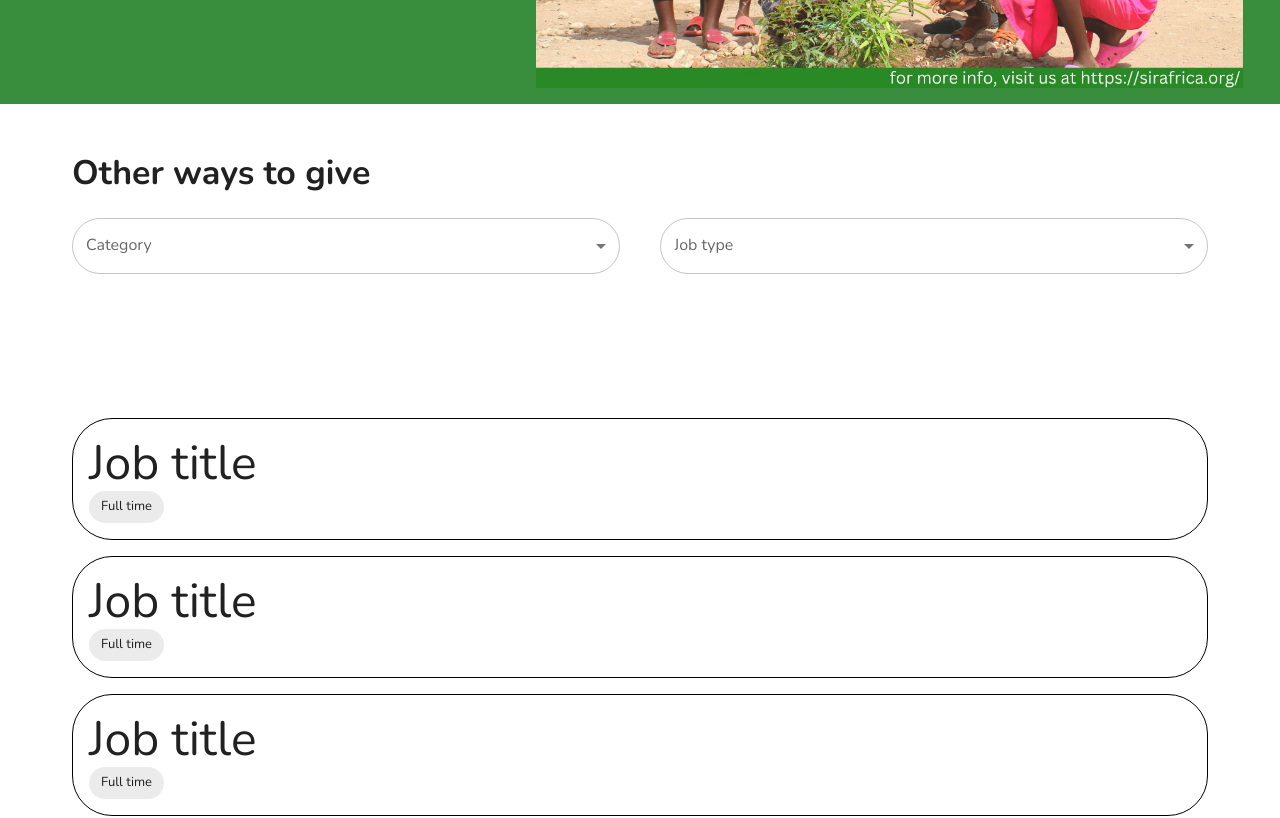
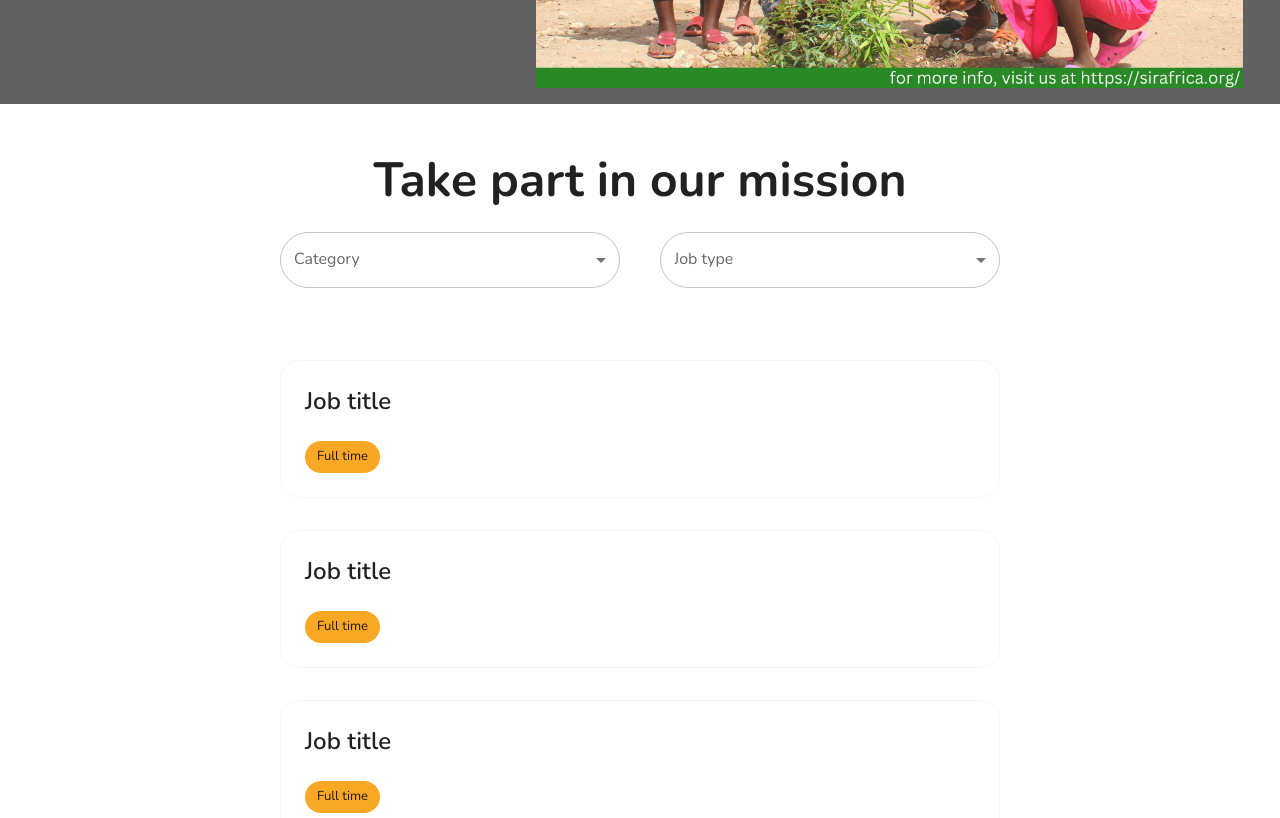
Before and after one commit to Codust-SIR/sirafrica, a Next.js app: page /join/carrers in a window 1280 px wide. Shown: the part 580-1398 px from the top of the page. Built offline with nearby package versions, Linux system fonts and the light colour scheme.

Commit message:
Modified the Career page

```diff
--- a/src/app/join/carrers/layout.tsx
+++ b/src/app/join/carrers/layout.tsx
@@ -4,7 +4,7 @@ import { Nunito } from "next/font/google";
 const nunito = Nunito({ subsets: ["latin"] });
 
 export const metadata: Metadata = {
-  title: "SIR | Jobs",
+  title: "SIR | Carrer",
   description: "",
   icons: { icon: "/sirafrica_logo.png" },
 };
--- a/src/app/join/carrers/page.tsx
+++ b/src/app/join/carrers/page.tsx
@@ -18,12 +18,11 @@ import {
   MenuItem,
 } from "@mui/material";
 import { styled } from "@mui/system";
-import { green, purple, red, yellow } from "@mui/material/colors";
+import { green, deepOrange, red, yellow, grey } from "@mui/material/colors";
 import Select, { SelectChangeEvent } from "@mui/material/Select";
+import { useState, useEffect, FC, useRef } from "react";
 
-import { useState, useEffect, FC } from "react";
-
-export default function Donate() {
+export default function Carrers() {
   const theme = createTheme({
     typography: {
       fontFamily: "inherit",
@@ -46,7 +45,7 @@ export default function Donate() {
     if (text === "Work") {
       return yellow[500];
     } else if (text === "Advocate") {
-      return purple[500];
+      return deepOrange[500];
     } else {
       return red[500];
     }
@@ -84,6 +83,13 @@ export default function Donate() {
     "Other",
   ];
 
+  const joinMessages = [
+    "Hey, wanna join us?",
+    "We are looking for you",
+    "Take part in our mission",
+    "Join our team",
+  ];
+
   function getStyles(name: string, item: readonly string[], theme: Theme) {
     return {
       fontWeight:
@@ -116,6 +122,7 @@ export default function Donate() {
       typeof value === "string" ? value.split(",") : value
     );
   };
+
   return (
     <ThemeProvider theme={theme}>
       <CssBaseline />
@@ -128,7 +135,7 @@ export default function Donate() {
             sx={{
               display: isMobileView ? "block" : "flex",
             }}
-            bgcolor={green[700]}
+            bgcolor={grey[700]}
           >
             <CenteredBox alignItems={"center"} flex={0.4}>
               <Typography variant={isMobileView ? "h4" : "h3"} color="white">
@@ -168,11 +175,14 @@ export default function Donate() {
             </CenteredBox>
           </Box>
           <br />
-          <Box sx={{ p: 9, pt: 3 }}>
-            <Typography variant={isMobileView ? "h5" : "h4"} fontWeight="bold">
-              Other ways to give
+          <Box sx={{ p: isMobileView ? 1 : 35, pt: 3 }}>
+            <Typography
+              textAlign={"center"}
+              variant={isMobileView ? "h5" : "h3"}
+              fontWeight="bold"
+            >
+              {joinMessages[Math.floor(Math.random() * joinMessages.length)]}
             </Typography>
-
             <Box
               sx={{
                 display: "grid",
@@ -276,14 +286,12 @@ export default function Donate() {
             </Box>
             <br />
             <br />
-          </Box>
             <Box
               sx={{
-              p: 9,
                 pt: 3,
                 display: "flex",
                 flexDirection: "column",
-              gap: 2,
+                gap: 4,
               }}
             >
               <JobComponent />
@@ -292,6 +300,7 @@ export default function Donate() {
               <JobComponent />
               <JobComponent />
               <JobComponent />
+            </Box>
           </Box>
         </Box>
       </HideAppBar>
@@ -310,17 +319,33 @@ const JobComponent: FC = ({}) => {
     <Box
       sx={{
         width: "100%",
-        borderRadius: 10,
-        padding: 2,
-        border: `1px solid black`,
+        borderRadius: 5,
+        padding: 3,
+        border: (theme) => `1px solid ${theme.palette.action.hover}`,
         "&:hover": {
           border: `1px solid black`,
           boxShadow: 2,
         },
       }}
     >
-      <Typography variant="h3">Job title</Typography>
-      <Chip label="Full time" />
+      <Typography
+        variant="h5"
+        fontWeight={600}
+        sx={{
+          "&:hover": {
+            color: yellow[800],
+          },
+        }}
+      >
+        Job title
+      </Typography>
+      <br />
+      <Chip
+        sx={{
+          bgcolor: yellow[800],
+        }}
+        label="Full time"
+      />
     </Box>
   );
 };
```
Also changed, not shown: 1 other file (tests, documents, lock files or other folders). Lines whose indentation alone changed are shown as unchanged.
